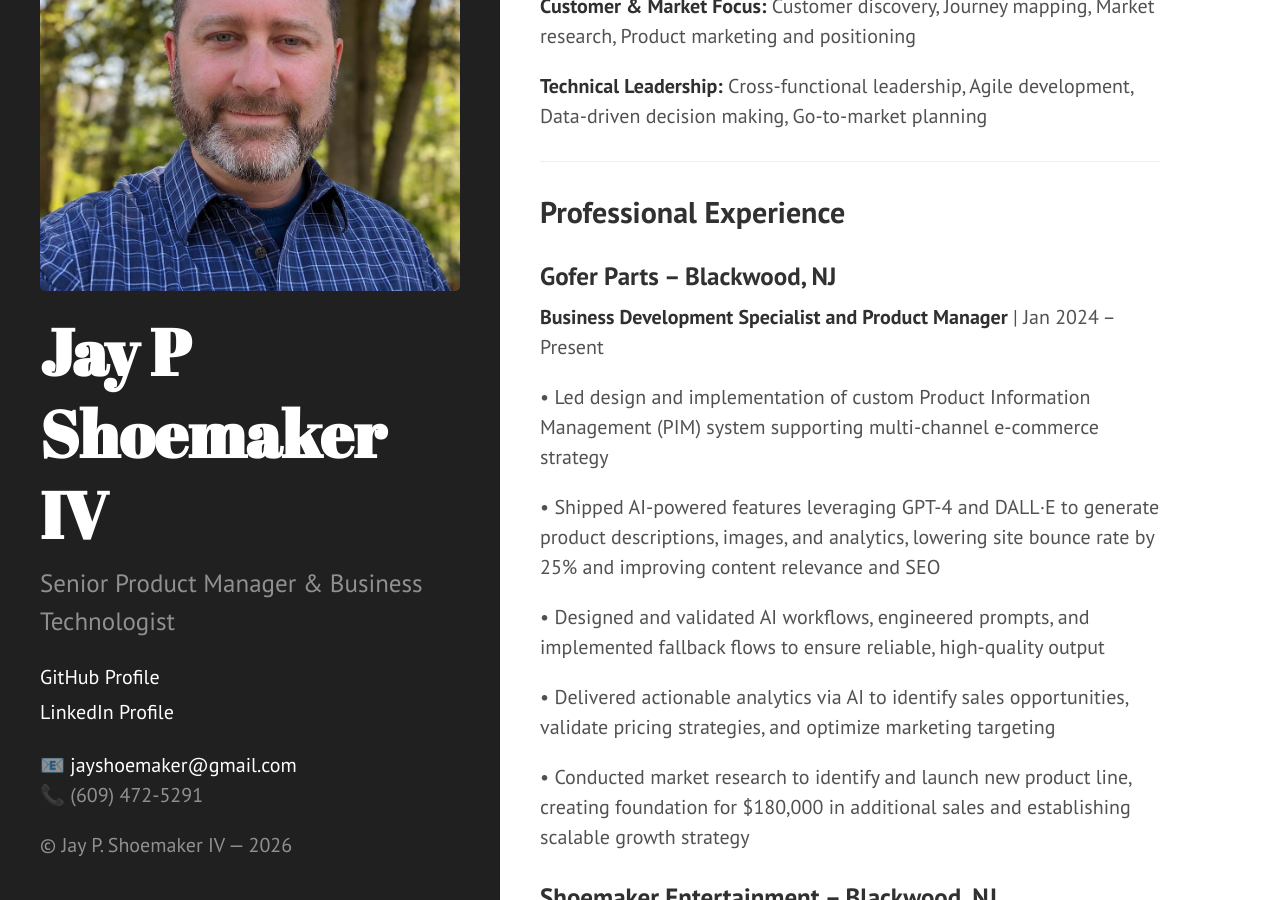
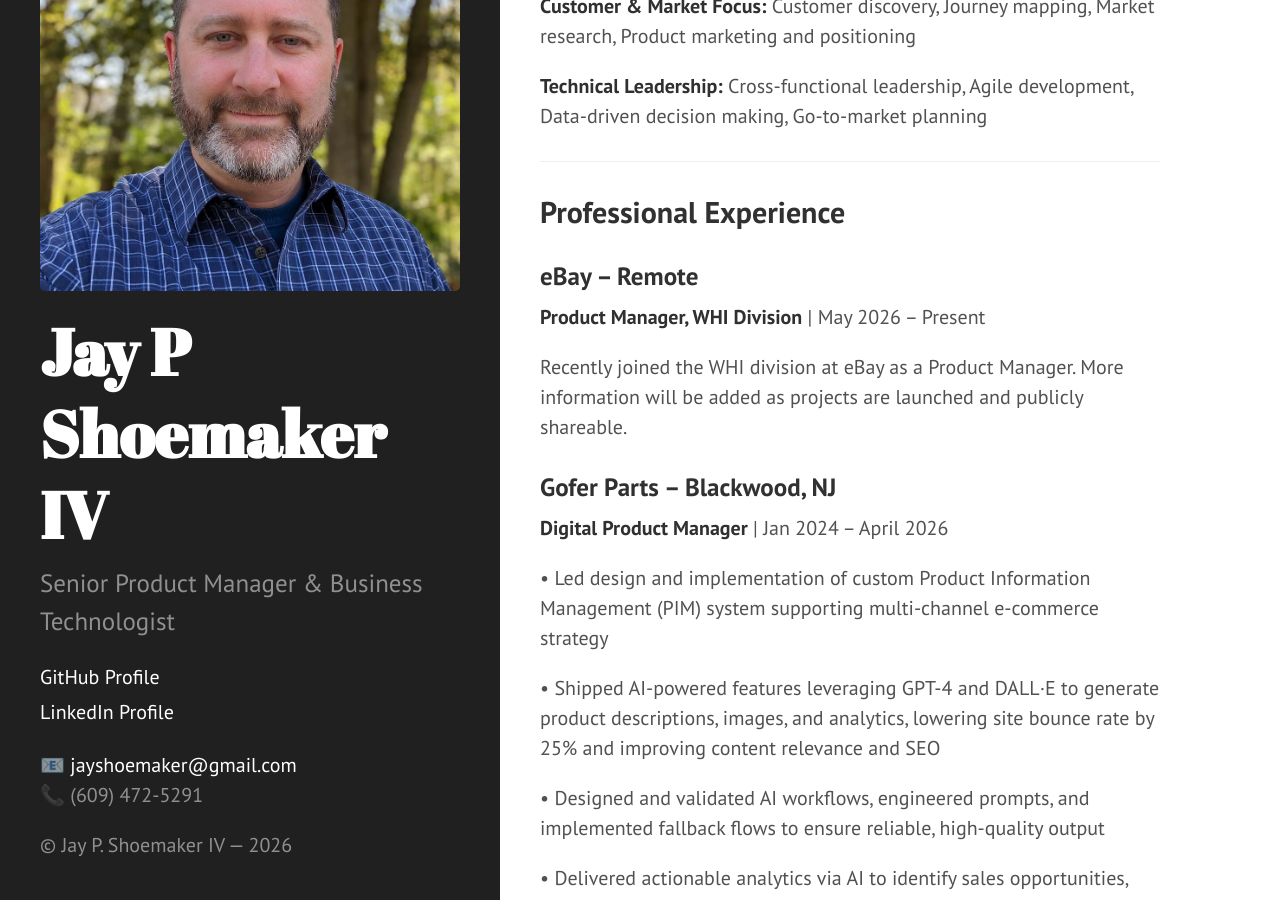
Before and after one commit to JayShoe/JayShoemaker.com, a Jekyll site: the page built from index.md, in a window 1280 px wide and 900 px high, scrolled down 845 px. Built offline with Jekyll 4.4.1, drawn with Linux system fonts in a browser that asks for light colours.

Commit message:
Revise job titles and add eBay position
Updated job title and added new position at eBay.

```diff
--- a/index.md
+++ b/index.md
@@ -23,8 +23,13 @@ I have hands-on expertise shipping AI-powered features including generative cont
 
 ## Professional Experience
 
+### **eBay** – Remote
+**Product Manager, WHI Division** | May 2026 – Present
+
+Recently joined the WHI division at eBay as a Product Manager. More information will be added as projects are launched and publicly shareable.
+
 ### **Gofer Parts** – Blackwood, NJ
-**Business Development Specialist and Product Manager** | Jan 2024 – Present
+**Digital Product Manager** | Jan 2024 – April 2026
 
 • Led design and implementation of custom Product Information Management (PIM) system supporting multi-channel e-commerce strategy
 
```
